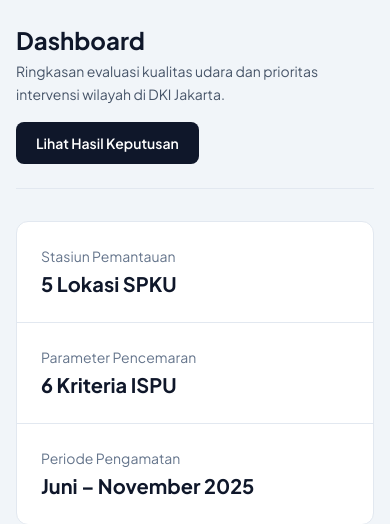
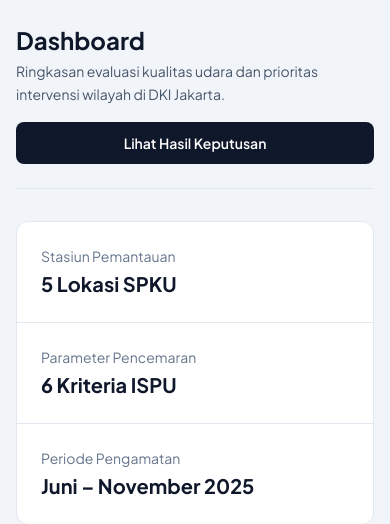
Before and after one commit to Firda-Ananda/spk-polusi-jakarta, a Flask app: page / in a window 390 px wide. Shown: the part 65-589 px from the top of the page. Run offline with Flask 3, Linux system fonts and the light colour scheme; some libraries are stand-ins or nearby versions.

Commit message:
Memperbaiki kode dashboard dan data untuk penyesuaian di layar hp

```diff
--- a/templates/dashboard.html
+++ b/templates/dashboard.html
@@ -8,7 +8,7 @@
         <p class="text-slate-600 mt-1">Ringkasan evaluasi kualitas udara dan prioritas intervensi wilayah di DKI Jakarta.</p>
     </div>
     <a href="{{ url_for('hasil_keputusan') }}"
-       class="px-5 py-2.5 rounded-lg bg-slate-900 hover:bg-slate-800 text-white font-semibold transition">
+       class="w-full sm:w-auto text-center px-5 py-2.5 rounded-lg bg-slate-900 hover:bg-slate-800 text-white font-semibold transition">
         Lihat Hasil Keputusan
     </a>
 </div>
--- a/templates/data.html
+++ b/templates/data.html
@@ -8,7 +8,7 @@
         <p class="text-slate-600 mt-1">Kelola nilai parameter ISPU setiap stasiun melalui unggah file CSV atau input manual.</p>
     </div>
     <a href="{{ url_for('pembobotan_ahp') }}"
-       class="px-5 py-2.5 rounded-lg bg-slate-900 hover:bg-slate-800 text-white font-semibold transition">
+       class="w-full sm:w-auto text-center px-5 py-2.5 rounded-lg bg-slate-900 hover:bg-slate-800 text-white font-semibold transition">
         Lanjut ke Pembobotan AHP
     </a>
 </div>
```
